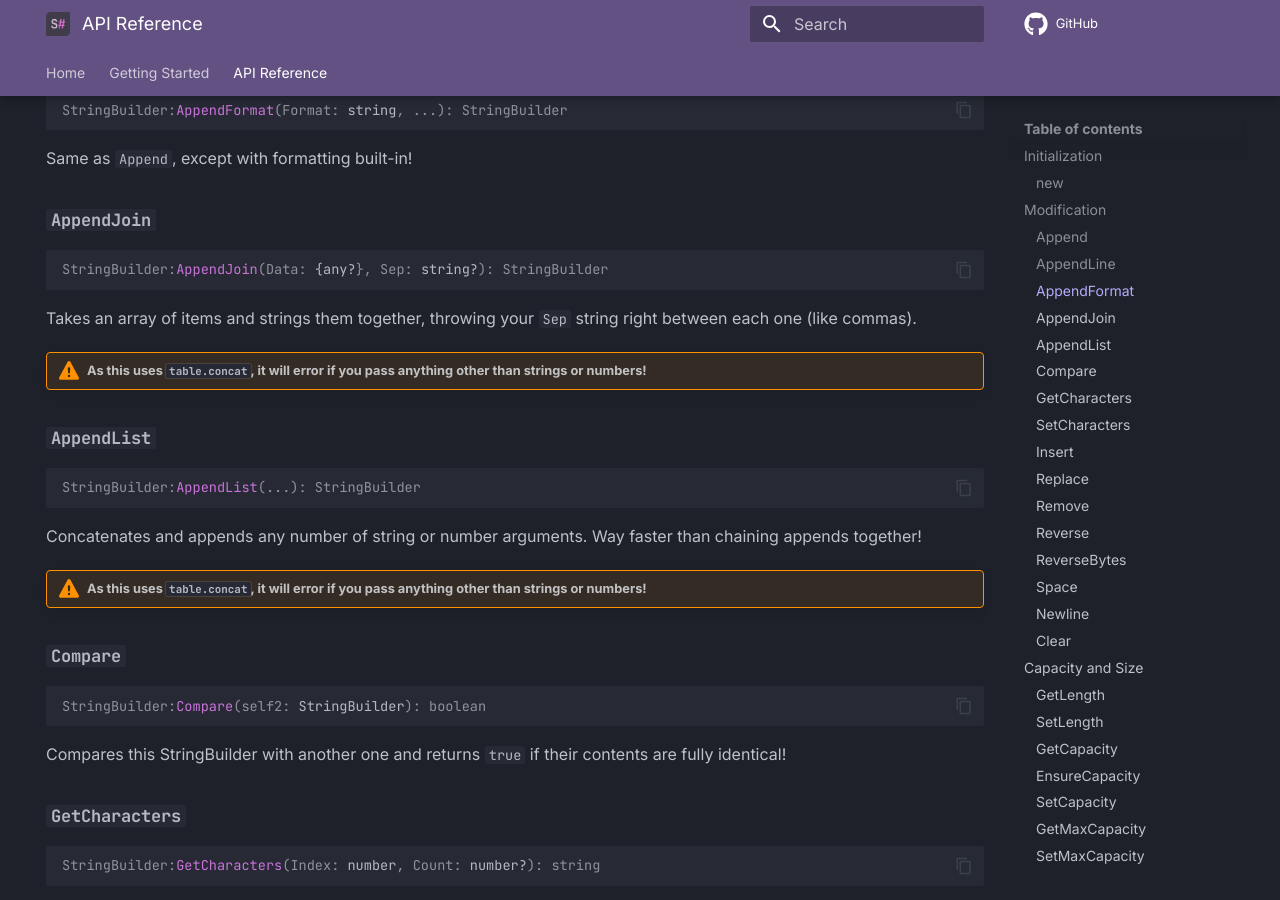
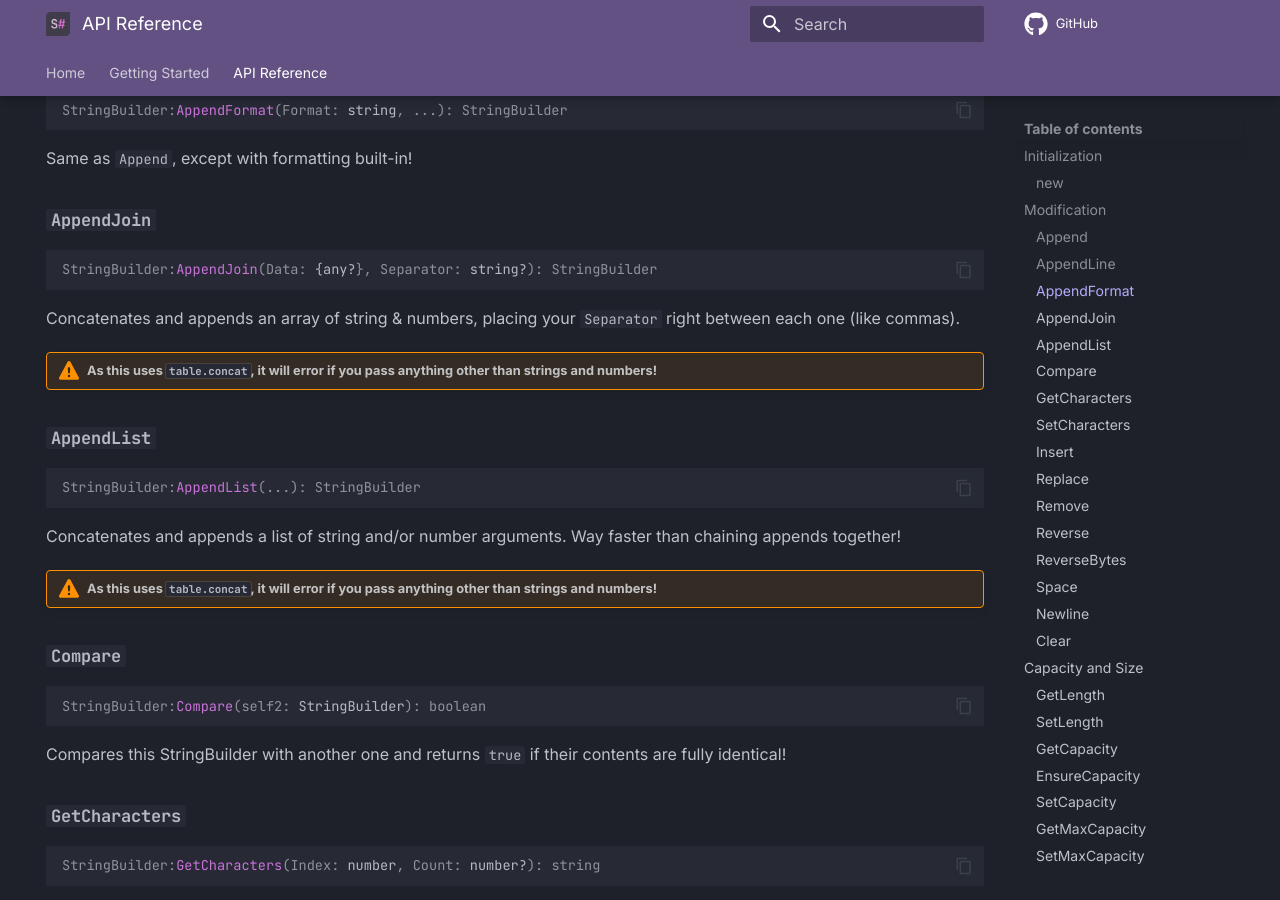
Before and after one commit to ghoste0001/StringBuilder-Roblox, an MkDocs documentation site: the page built from docs/pages/api-reference.md, in a window 1280 px wide and 900 px high, scrolled down 965 px. Built offline with MkDocs 1.6.1 and Material for MkDocs 9.7.7, drawn with Linux system fonts in a browser that asks for light colours; comment, search, counter and statistics services are not loaded; some of the changed text lies outside the part shown.

Commit message:
Update api-reference.md

````diff
--- a/docs/pages/api-reference.md
+++ b/docs/pages/api-reference.md
@@ -44,17 +44,17 @@ Same as `Append`, except with formatting built-in!
 
 ### `AppendJoin`
 ```lua
-StringBuilder:AppendJoin(Data: {any?}, Sep: string?): StringBuilder
+StringBuilder:AppendJoin(Data: {any?}, Separator: string?): StringBuilder
 ```
-Takes an array of items and strings them together, throwing your `Sep` string right between each one (like commas).
-!!! warning "As this uses `table.concat`, it will error if you pass anything other than strings or numbers!"
+Concatenates and appends an array of string & numbers, placing your `Separator` right between each one (like commas).
+!!! warning "As this uses `table.concat`, it will error if you pass anything other than strings and numbers!"
 
 ### `AppendList`
 ```lua
 StringBuilder:AppendList(...): StringBuilder
 ```
-Concatenates and appends any number of string or number arguments. Way faster than chaining appends together!
-!!! warning "As this uses `table.concat`, it will error if you pass anything other than strings or numbers!"
+Concatenates and appends a list of string and/or number arguments. Way faster than chaining appends together!
+!!! warning "As this uses `table.concat`, it will error if you pass anything other than strings and numbers!"
 
 ### `Compare`
 ```lua
@@ -219,10 +219,10 @@ Packs the StringBuilder's data and metadata all together into a buffer!
 
 ### `Compress`
 ```lua
-StringBuilder:Compress(CompressionLevel: number): buffer
+StringBuilder:Compress(CompressionLevel: number?): buffer
 ```
 Compresses the StringBuilder with Zstd
-`CompressionLevel` goes from `-7 to 22`: higher means more compression at the cost of performance. Returns a packed and compressed buffer.
+`CompressionLevel` is optional and must range from `-7 to 22`: higher means more compression at the cost of more time. Returns a packed and compressed buffer.
 
 ### `FromBuffer`
 ```lua
````
